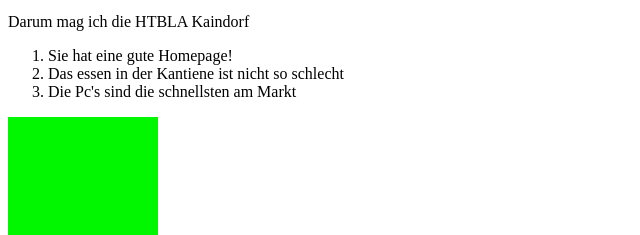
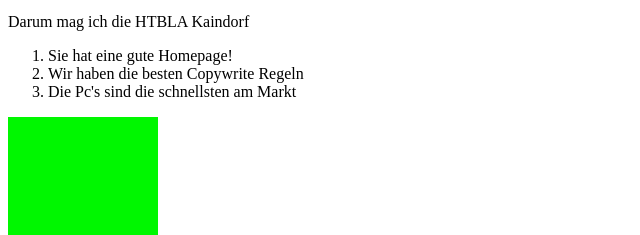
Before and after one commit to Piranc/AndreasWebsite, a plain HTML site: page index.html in a window 1280 px wide. Shown: the part 287-522 px from the top of the page, 0-640 px from the left. Drawn offline with Linux system fonts and the light colour scheme.

Commit message:
Update index.html

```diff
--- a/index.html
+++ b/index.html
@@ -19,7 +19,7 @@
 	<p>Darum mag ich die HTBLA Kaindorf</p>
 	<ol>
 		<li>Sie hat eine gute Homepage!</li>
-		<li>Das essen in der Kantiene ist nicht so schlecht</li>
+		<li>Wir haben die besten Copywrite Regeln</li>
 		<li>Die Pc's sind die schnellsten am Markt</li>
 	</ol>
 
```
